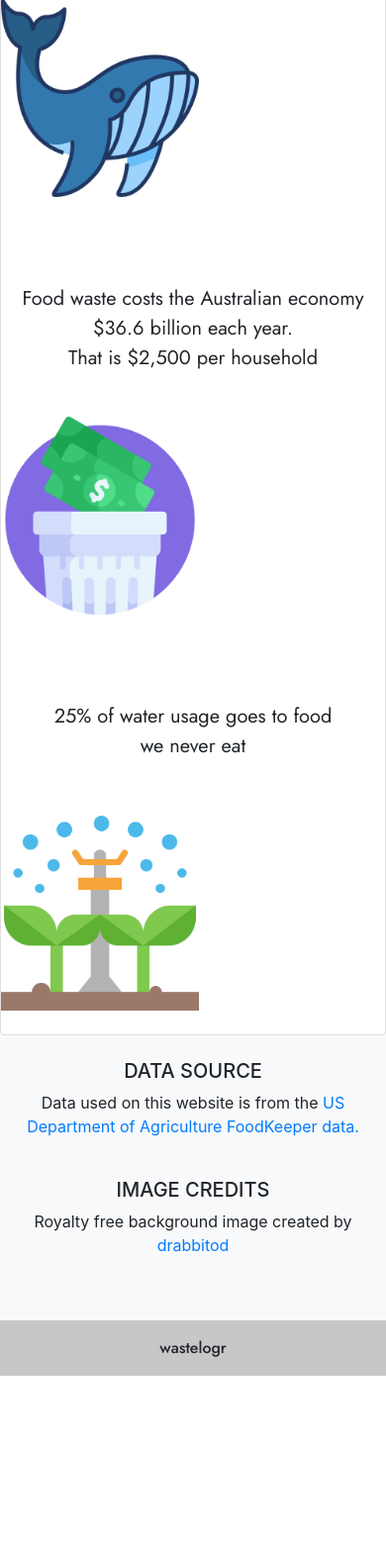
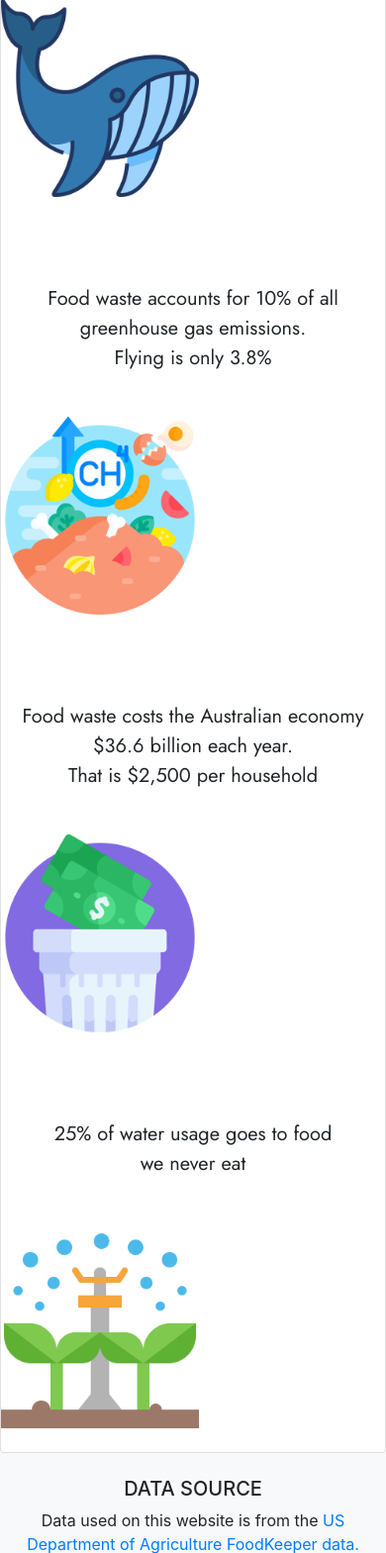
Before and after one commit to vanedo/FoodWasteTracker, a Django app: page /index/ in a window 390 px wide. Shown: the part 2973-4542 px from the top of the page at 99% size. Before the commit the page ends 4363 px from the top, so only its background shows below. Run offline with Django 3.2, Linux system fonts and the light colour scheme; data comes from the database, SQL or seed files in the repository; some libraries are stand-ins or nearby versions.

Commit message:
added greenhouse gas container

```diff
--- a/src/apps/tracker/templates/tracker/index.html
+++ b/src/apps/tracker/templates/tracker/index.html
@@ -162,6 +162,28 @@
                 <h1 class="card-title">  </h1>
                     <div class="card-body">
                         <p class="card-text">
+                            Food waste accounts for 10% of all <br>
+                            greenhouse gas emissions.<br>
+                            Flying is only 3.8%<br>
+                        </p>
+                    </div>
+                </div>
+            </div>
+            <div class="col-md-4">
+              <!-- Right side: Picture -->
+              <img src="/static/img/methane.png" style="width: 200px; height: 200px; margin:auto" class="img-fluid" alt="Section Image">
+            </div>
+            <div class="col-md-2"></div>
+        </div>
+
+        <div class="row pt-5">
+            <div class="col-md-2"></div>
+            <div class="col-md-4">
+              <!-- Left side: Text card -->
+              <div class="card pt-2 border-0 mb-4 text-center " >
+                <h1 class="card-title">  </h1>
+                    <div class="card-body">
+                        <p class="card-text">
                             Food waste costs the Australian economy <br>
                             $36.6 billion each year.<br>
                             That is $2,500 per household<br>
```
Also changed, not shown: src/apps/tracker/static/img/methane.png (added).
